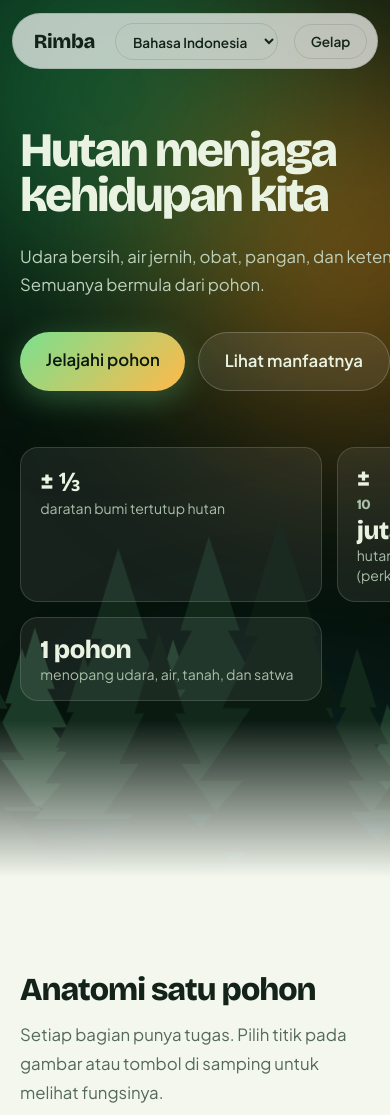
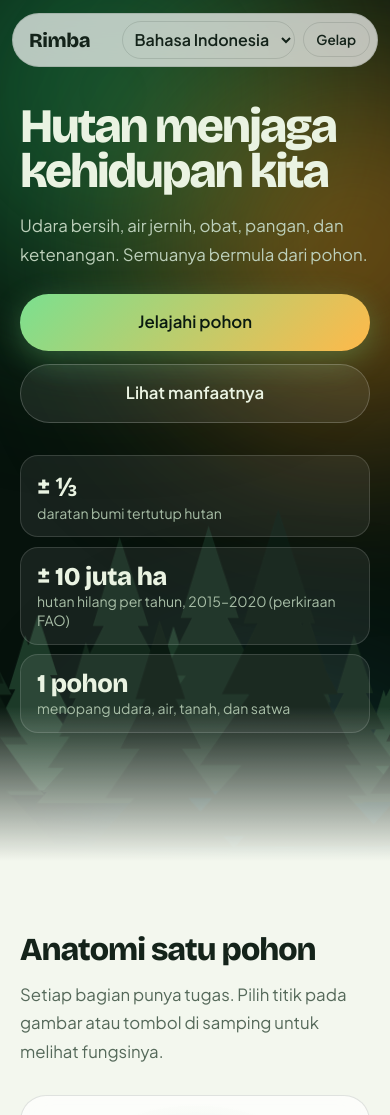
Before and after one commit to rajasatgr/tugasweb, a plain HTML site: page index.html in a window 390 px wide. Shown: the top 1115 px of the page. Drawn offline with nearby package versions, Linux system fonts and the light colour scheme.

Commit message:
Update style.css

```diff
--- a/style.css
+++ b/style.css
@@ -182,3 +182,27 @@ footer{padding:5rem 1.25rem calc(2.5rem + env(safe-area-inset-bottom,0px));text-
 #lang option{background:var(--bg);color:var(--text)}
 .nav ul{margin-left:auto;margin-right:auto}
 @media(max-width:719px){#lang{margin-left:auto}}
+
+/* ===== Perbaikan tampilan HP ===== */
+.hero{grid-template-columns:minmax(0,1fr)}
+.hero-in{min-width:0}
+.chips{grid-template-columns:repeat(auto-fit,minmax(min(210px,100%),1fr))}
+.hero h1{overflow-wrap:anywhere}
+@media(max-width:640px){
+  .nav{gap:.5rem;padding:.45rem .45rem .45rem 1rem}
+  .mode{padding:.5rem .8rem}
+  #lang{font-size:16px;padding:.4rem .5rem}
+  .hero-in{padding-block:6.5rem 8rem}
+  .hero p{margin:1.2rem 0 1.5rem}
+  .cta .btn{flex:1 1 100%;text-align:center}
+  .chips{margin-top:2rem;gap:.6rem}
+  .chips .glass{padding:.8rem 1rem}
+  section{padding-block:4.5rem 1rem}
+  .lead{margin-bottom:1.8rem}
+  .explore{padding:1.1rem;border-radius:26px}
+  .pills button,.vows button,.clist .acts2 button{min-height:2.5rem}
+  .heart{width:100%;justify-content:center}
+  .frow{flex-wrap:wrap}.frow .btn{flex:1 1 auto}
+}
+
+.chips b span{display:inline;font-size:inherit;color:inherit;line-height:inherit}
```
